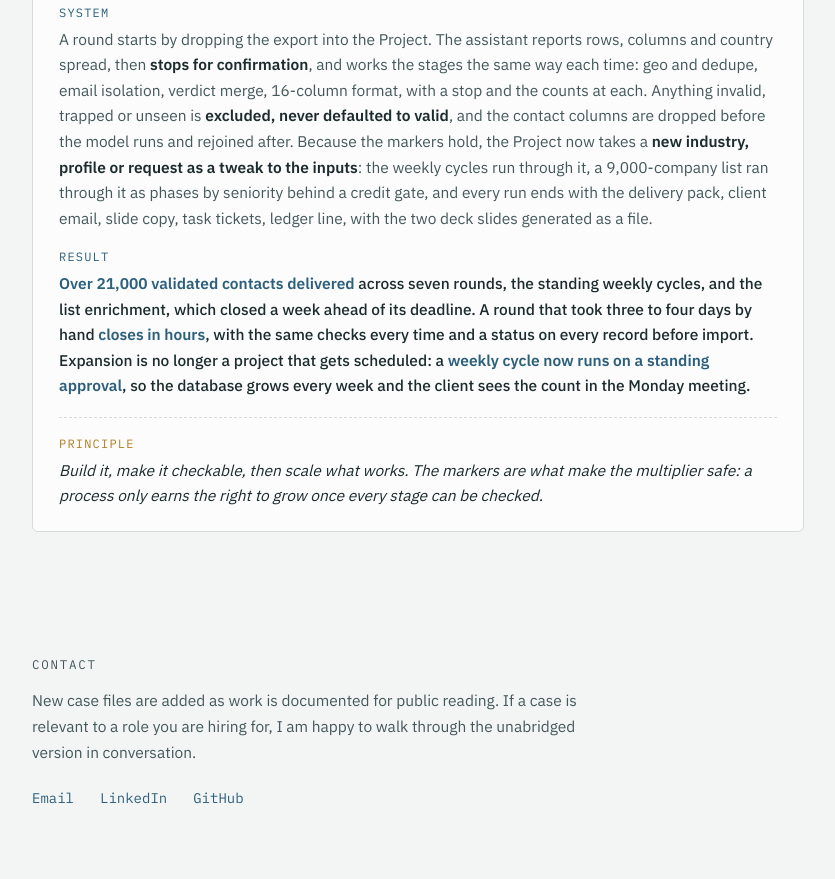
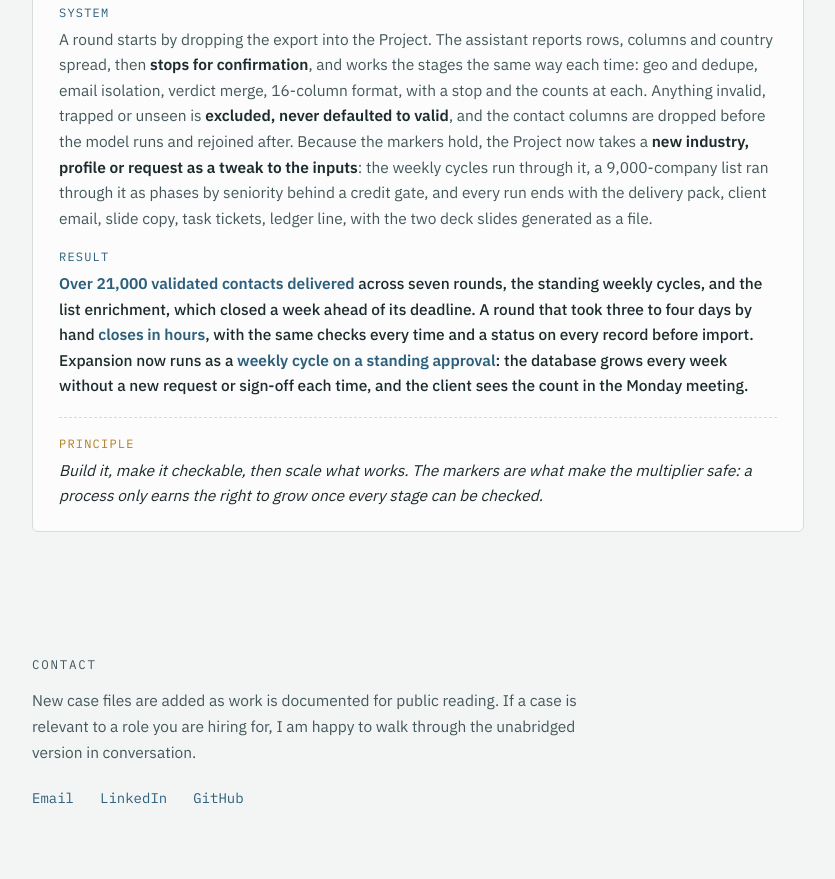
Before and after one commit to mjazzly/mjazzly.github.io, a plain HTML site: page casefiles.html in a window 1280 px wide. Shown: the part 2894-3773 px from the top of the page, without its empty margins (222-1057 px from the left). Drawn offline with Linux system fonts and the light colour scheme.

Commit message:
Case Files: plainer weekly cycle line in CASE-03 result

```diff
--- a/casefiles.html
+++ b/casefiles.html
@@ -168,7 +168,7 @@ LIVE:END-->
       </div>
       <div class="beat result">
         <span class="beat-label">Result</span>
-        <p><b>Over 21,000 validated contacts delivered</b> across seven rounds, the standing weekly cycles, and the list enrichment, which closed a week ahead of its deadline. A round that took three to four days by hand <b>closes in hours</b>, with the same checks every time and a status on every record before import. Expansion is no longer a project that gets scheduled: a <b>weekly cycle now runs on a standing approval</b>, so the database grows every week and the client sees the count in the Monday meeting.</p>
+        <p><b>Over 21,000 validated contacts delivered</b> across seven rounds, the standing weekly cycles, and the list enrichment, which closed a week ahead of its deadline. A round that took three to four days by hand <b>closes in hours</b>, with the same checks every time and a status on every record before import. Expansion now runs as a <b>weekly cycle on a standing approval</b>: the database grows every week without a new request or sign-off each time, and the client sees the count in the Monday meeting.</p>
       </div>
       <div class="beat principle">
         <span class="beat-label">Principle</span>
```
